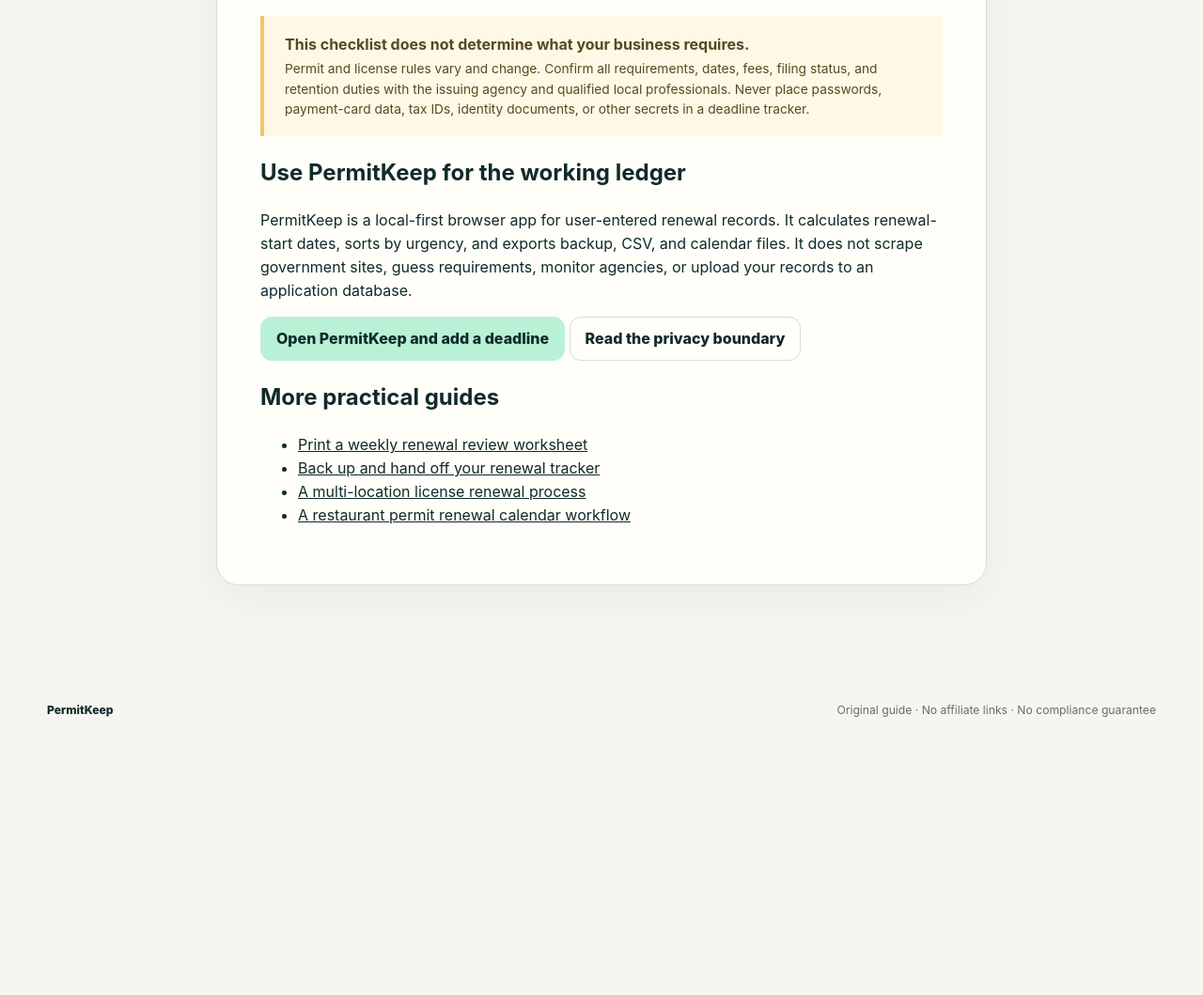
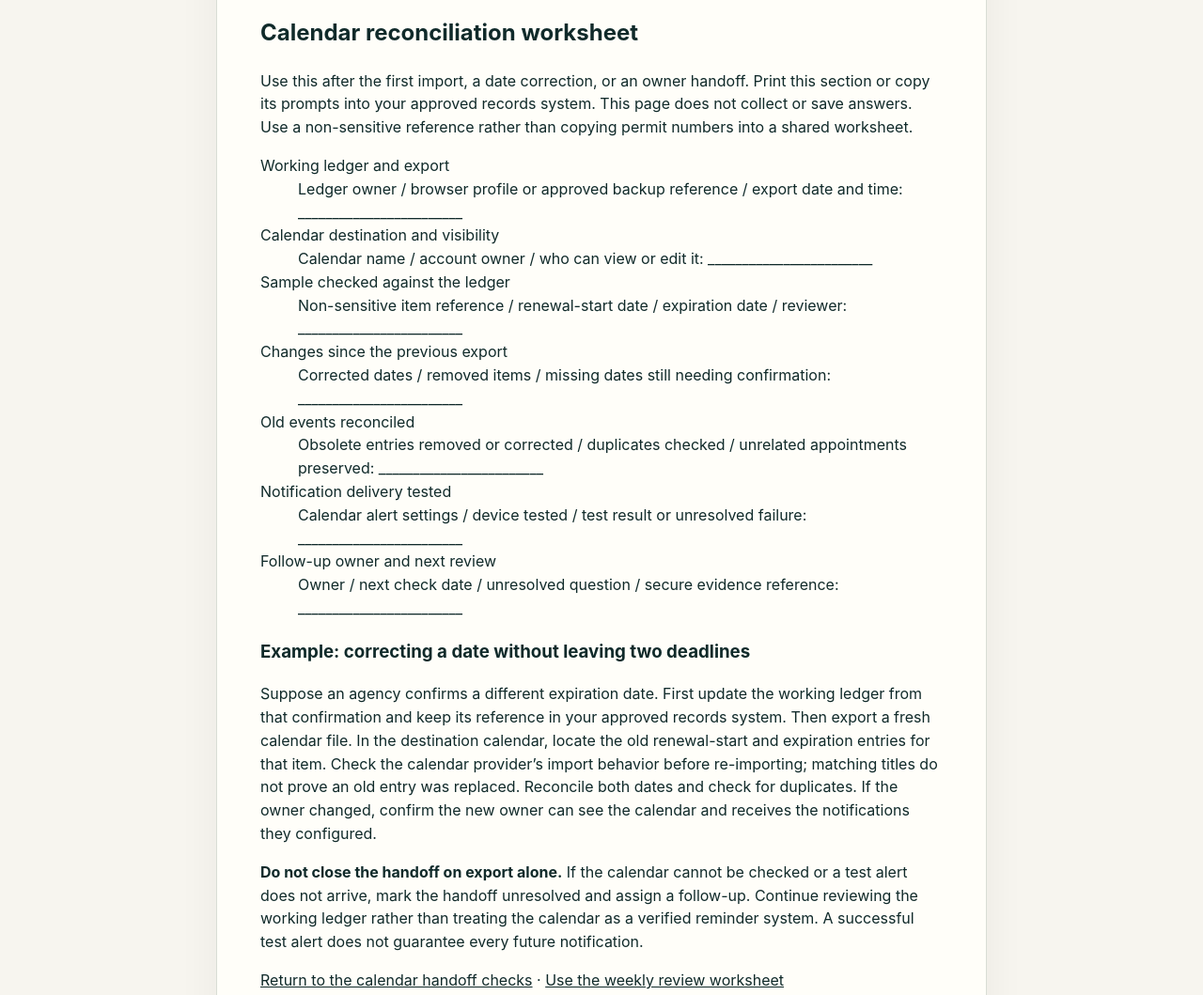
Before and after one commit to helpinghandschitown-netizen/permitkeep, a website: page permit-renewal-tracking-checklist.html in a window 1280 px wide. Shown: the part 3626-4685 px from the top of the page at 94% size. Before the commit the page ends 4452 px from the top, so only its background shows below. Drawn offline with Linux system fonts and the light colour scheme.

Commit message:
docs: add calendar reconciliation worksheet and correction workflow

```diff
--- a/permit-renewal-tracking-checklist.html
+++ b/permit-renewal-tracking-checklist.html
@@ -80,6 +80,24 @@
     </ol>
     <p><strong>Close the handoff:</strong> record who checked the import, when it was exported, which calendar received it, and who will reconcile changes. A calendar file is not a full backup; keep the JSON backup for restoring the working ledger. See the <a href="./permitkeep-backup-and-handoff.html">backup and handoff guide</a> before changing devices or browser profiles.</p>
 
+    <section id="calendar-reconciliation" aria-labelledby="calendar-reconciliation-title">
+      <h2 id="calendar-reconciliation-title">Calendar reconciliation worksheet</h2>
+      <p>Use this after the first import, a date correction, or an owner handoff. Print this section or copy its prompts into your approved records system. This page does not collect or save answers. Use a non-sensitive reference rather than copying permit numbers into a shared worksheet.</p>
+      <dl>
+        <dt>Working ledger and export</dt><dd>Ledger owner / browser profile or approved backup reference / export date and time: ________________________</dd>
+        <dt>Calendar destination and visibility</dt><dd>Calendar name / account owner / who can view or edit it: ________________________</dd>
+        <dt>Sample checked against the ledger</dt><dd>Non-sensitive item reference / renewal-start date / expiration date / reviewer: ________________________</dd>
+        <dt>Changes since the previous export</dt><dd>Corrected dates / removed items / missing dates still needing confirmation: ________________________</dd>
+        <dt>Old events reconciled</dt><dd>Obsolete entries removed or corrected / duplicates checked / unrelated appointments preserved: ________________________</dd>
+        <dt>Notification delivery tested</dt><dd>Calendar alert settings / device tested / test result or unresolved failure: ________________________</dd>
+        <dt>Follow-up owner and next review</dt><dd>Owner / next check date / unresolved question / secure evidence reference: ________________________</dd>
+      </dl>
+      <h3>Example: correcting a date without leaving two deadlines</h3>
+      <p>Suppose an agency confirms a different expiration date. First update the working ledger from that confirmation and keep its reference in your approved records system. Then export a fresh calendar file. In the destination calendar, locate the old renewal-start and expiration entries for that item. Check the calendar provider’s import behavior before re-importing; matching titles do not prove an old entry was replaced. Reconcile both dates and check for duplicates. If the owner changed, confirm the new owner can see the calendar and receives the notifications they configured.</p>
+      <p><strong>Do not close the handoff on export alone.</strong> If the calendar cannot be checked or a test alert does not arrive, mark the handoff unresolved and assign a follow-up. Continue reviewing the working ledger rather than treating the calendar as a verified reminder system. A successful test alert does not guarantee every future notification.</p>
+      <p><a href="#calendar-handoff">Return to the calendar handoff checks</a> · <a href="./weekly-permit-renewal-review.html">Use the weekly review worksheet</a></p>
+    </section>
+
     <div class="boundary"><strong>This checklist does not determine what your business requires.</strong><p>Permit and license rules vary and change. Confirm all requirements, dates, fees, filing status, and retention duties with the issuing agency and qualified local professionals. Never place passwords, payment-card data, tax IDs, identity documents, or other secrets in a deadline tracker.</p></div>
 
     <h2>Use PermitKeep for the working ledger</h2>
```
